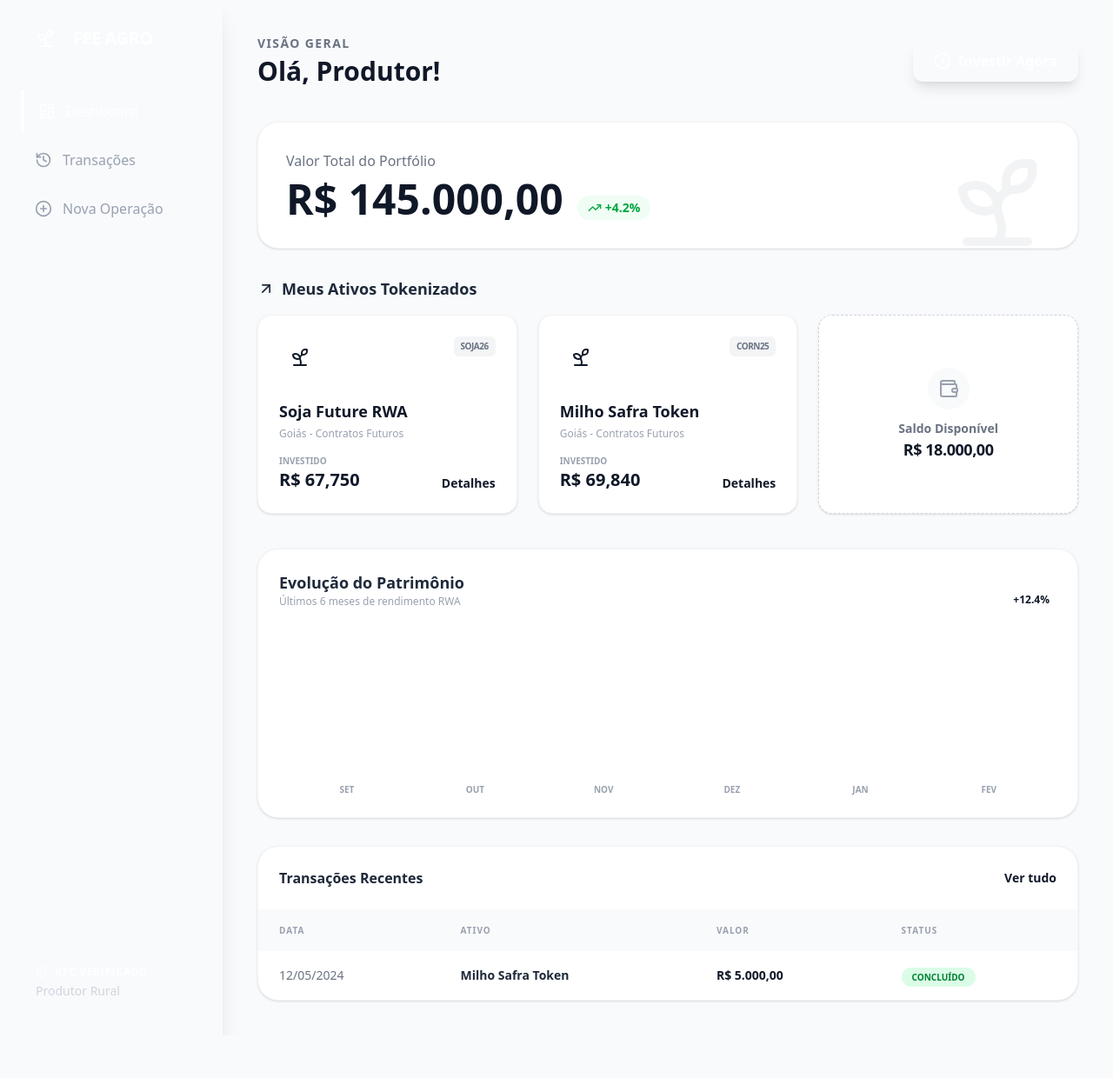
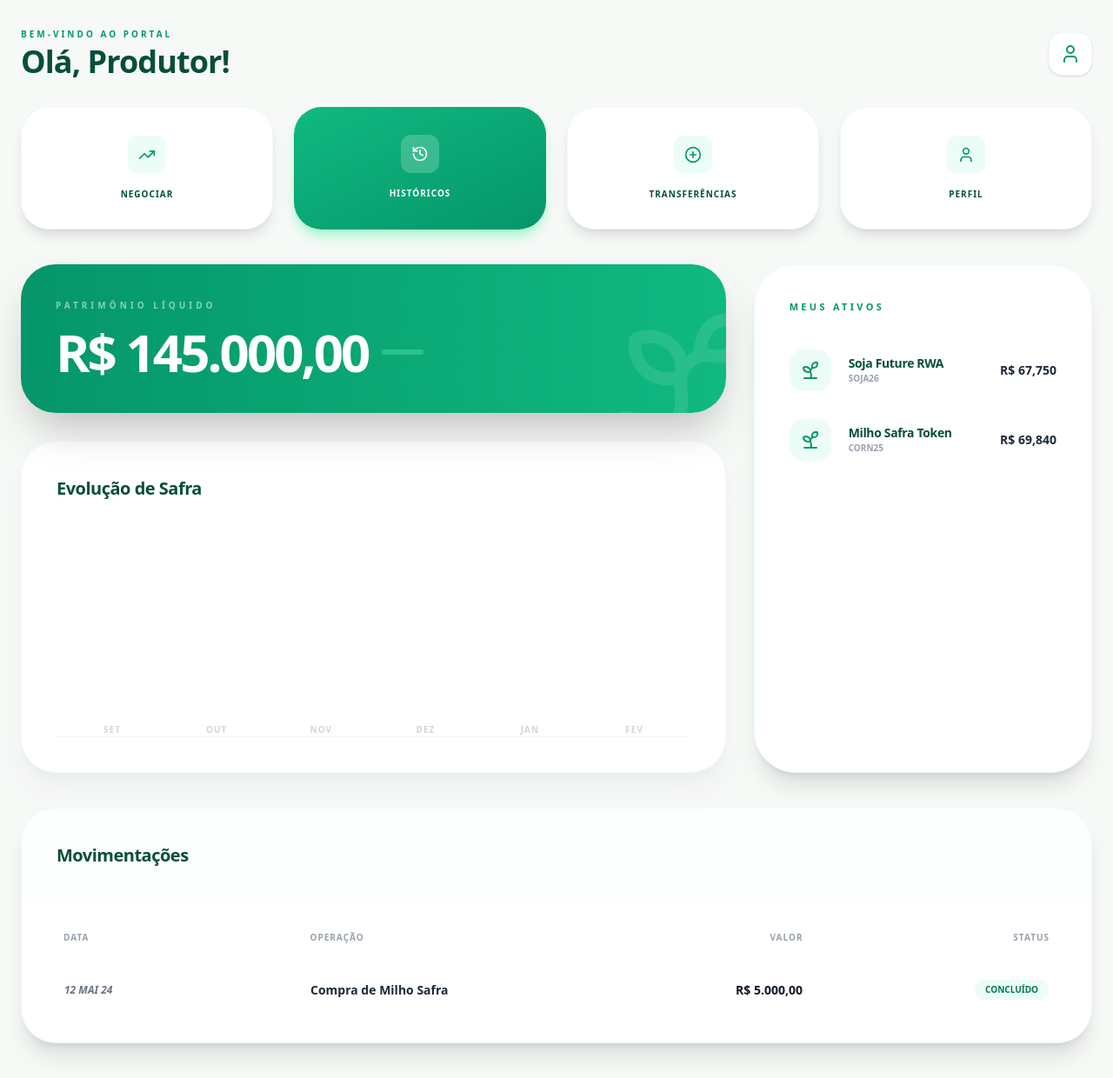
Before and after one commit to Lucas-lukita/DappFee, a Next.js app: page / in a window 1280 px wide. Shown: the whole page at 87% size. Before the commit the page ends 1191 px from the top, so only its background shows below. Built offline with nearby package versions, Linux system fonts and the light colour scheme.

Commit message:
feat: update navigation menu layout and enhance user interface

```diff
--- a/src/app/page.tsx
+++ b/src/app/page.tsx
@@ -1,179 +1,127 @@
-// src/app/page.tsx
 import { userAccount, portfolio } from '../data/mockData';
-import {
-  Wallet, Sprout, ShieldCheck, TrendingUp,
-  ArrowUpRight, LayoutDashboard, History, PlusCircle
-} from 'lucide-react';
+
+import { Sprout, TrendingUp, History, PlusCircle, User, Search, ArrowUpRight } from 'lucide-react';
 import Link from 'next/link';
 
 export default function Dashboard() {
   return (
-    <div className="min-h-screen bg-[#F8FAFC] flex flex-col md:flex-row font-sans">
-      {/* Sidebar Lateral Moderna */}
-      <aside className="w-full md:w-64 bg-agro-dark text-white p-6 flex flex-col shadow-xl">
-        <div className="flex items-center gap-3 mb-10 px-2">
-          <div className="bg-agro-primary p-2 rounded-lg">
-            <Sprout size={24} className="text-white" />
+    <div className="min-h-screen bg-[#F7F9F7] font-sans text-gray-900 pb-10">
+      {/* Header Minimalista e Elegante */}
+      <header className="max-w-7xl mx-auto px-6 py-8 flex justify-between items-center">
+        <div className="flex flex-col">
+          <span className="text-[10px] font-black text-emerald-600 uppercase tracking-[0.3em] mb-1">BEM-VINDO AO PORTAL</span>
+          <h3 className="text-4xl font-black text-[#064E3B] tracking-tight">Olá, Produtor!</h3>
         </div>
-          <h1 className="text-xl font-bold tracking-tight">FEE AGRO</h1>
+        <div className="flex items-center gap-4">
+          <div className="bg-white p-3 rounded-2xl shadow-sm border border-emerald-50">
+            <User size={24} className="text-emerald-600" />
           </div>
-
-        <nav className="space-y-2 flex-1">
-          <Link href="/" className="flex items-center gap-3 py-3 px-4 bg-agro-primary/20 border-l-4 border-agro-primary rounded-r-md transition-all">
-            <LayoutDashboard size={20} />
-            <span className="font-medium">Dashboard</span>
-          </Link>
-          <Link href="/transacoes" className="flex items-center gap-3 py-3 px-4 text-gray-400 hover:text-white hover:bg-white/5 transition-all rounded-md">
-            <History size={20} />
-            <span>Transações</span>
-          </Link>
-          <Link href="/nova-operacao" className="flex items-center gap-3 py-3 px-4 text-gray-400 hover:text-white hover:bg-white/5 transition-all rounded-md">
-            <PlusCircle size={20} />
-            <span>Nova Operação</span>
-          </Link>
-        </nav>
-
-        <div className="mt-auto p-4 bg-white/5 rounded-xl border border-white/10">
-          <div className="flex items-center gap-2 text-xs text-agro-primary mb-1">
-            <ShieldCheck size={14} />
-            <span className="font-bold uppercase tracking-wider">KYC Verificado</span>
-          </div>
-          <p className="text-sm font-medium text-gray-300">{userAccount.ownerName}</p>
-        </div>
-      </aside>
-
-      {/* Área Principal */}
-      <main className="flex-1 p-6 md:p-10 overflow-y-auto">
-        {/* Header Superior */}
-        <header className="flex flex-col md:flex-row md:items-center justify-between gap-4 mb-10">
-          <div>
-            <h2 className="text-sm font-bold text-gray-500 uppercase tracking-widest mb-1">Visão Geral</h2>
-            <h3 className="text-3xl font-extrabold text-gray-900">Olá, Produtor!</h3>
-          </div>
-          <div className="flex gap-3">
-            <Link href="/nova-operacao" className="bg-agro-primary hover:bg-agro-dark text-white px-6 py-3 rounded-xl font-bold transition-all shadow-lg shadow-agro-primary/20 flex items-center gap-2">
-              <PlusCircle size={20} /> Investir Agora
-            </Link>
         </div>
       </header>
 
-        {/* Card de Valor Total em Destaque */}
-        <section className="bg-white p-8 rounded-3xl shadow-sm border border-gray-100 mb-8 relative overflow-hidden">
+      <main className="max-w-7xl mx-auto px-6">
+        {/* Menu de Navegação em Cards (Inspirado na sua imagem) */}
+        <section className="grid grid-cols-2 lg:grid-cols-4 gap-6 mb-10">
+          {[
+            { label: 'Negociar', icon: <TrendingUp size={20} />, path: '/negociar', active: false },
+            { label: 'Históricos', icon: <History size={20} />, path: '/transacoes', active: true },
+            { label: 'Transferências', icon: <PlusCircle size={20} />, path: '/nova-operacao', active: false },
+            { label: 'Perfil', icon: <User size={20} />, path: '#', active: false },
+          ].map((item, idx) => (
+            <Link
+              key={idx}
+              href={item.path}
+              className={`p-8 rounded-[2rem] shadow-lg flex flex-col items-center gap-4 transition-all hover:-translate-y-1 ${
+                item.active
+                ? 'bg-gradient-to-br from-[#10B981] to-[#059669] text-white shadow-emerald-200'
+                : 'bg-white text-emerald-900 border border-emerald-50 hover:border-emerald-200'
+              }`}
+            >
+              <div className={`p-3 rounded-xl ${item.active ? 'bg-white/20' : 'bg-emerald-50 text-emerald-600'}`}>
+                {item.icon}
+              </div>
+              <span className="text-[10px] font-black uppercase tracking-widest">{item.label}</span>
+            </Link>
+          ))}
+        </section>
+
+        <div className="grid grid-cols-1 lg:grid-cols-12 gap-8 items-start">
+          <div className="lg:col-span-8 space-y-8">
+            {/* Card de Patrimônio (Verde Intenso para quebrar o branco) */}
+            <section className="bg-gradient-to-r from-[#059669] to-[#10B981] p-10 rounded-[2.5rem] shadow-2xl relative overflow-hidden text-white">
               <div className="relative z-10">
-            <p className="text-gray-500 font-medium mb-2">Valor Total do Portfólio</p>
-            <div className="flex items-baseline gap-4">
-              <h2 className="text-5xl font-black text-gray-900">
+                <p className="text-emerald-100/60 text-[10px] font-black uppercase tracking-[0.4em] mb-4">PATRIMÔNIO LÍQUIDO</p>
+                <div className="flex items-center gap-4">
+                  <h2 className="text-6xl font-black tracking-tighter">
                     R$ {userAccount.balance.toLocaleString('pt-BR', { minimumFractionDigits: 2 })}
                   </h2>
-              <span className="text-green-600 bg-green-50 px-3 py-1 rounded-full text-sm font-bold flex items-center gap-1">
-                <TrendingUp size={16} /> +4.2%
-              </span>
+                  <div className="w-12 h-1.5 bg-emerald-300/40 rounded-full" />
                 </div>
               </div>
-          {/* Decoração sutil ao fundo */}
-          <div className="absolute top-0 right-0 p-8 opacity-5">
-            <Sprout size={120} />
-          </div>
+              <Sprout size={180} className="absolute -bottom-10 -right-10 opacity-10 text-white rotate-12" />
             </section>
 
-        {/* Grid de Ativos RWA */}
-        <h3 className="text-lg font-bold text-gray-800 mb-4 flex items-center gap-2">
-          <ArrowUpRight size={20} className="text-agro-primary" /> Meus Ativos Tokenizados
-        </h3>
-        <div className="grid grid-cols-1 md:grid-cols-2 lg:grid-cols-3 gap-6 mb-10">
-          {portfolio.map((item) => (
-            <div key={item.symbol} className="bg-white p-6 rounded-2xl shadow-sm border border-gray-100 hover:border-agro-primary/30 transition-all group">
-              <div className="flex justify-between items-start mb-6">
-                <div className="p-3 bg-agro-light/30 text-agro-dark rounded-xl group-hover:bg-agro-primary group-hover:text-white transition-colors">
-                  <Sprout size={24} />
-                </div>
-                <span className="text-[10px] font-bold bg-gray-100 text-gray-500 px-2 py-1 rounded-md uppercase tracking-tighter">
-                  {item.symbol}
-                </span>
-              </div>
-              <h4 className="text-lg font-bold text-gray-900 mb-1">{item.asset}</h4>
-              <p className="text-xs text-gray-400 mb-4">Goiás - Contratos Futuros</p>
-              <div className="flex justify-between items-end">
-                <div>
-                  <p className="text-[10px] text-gray-400 uppercase font-bold">Investido</p>
-                  <p className="text-xl font-black text-agro-dark">R$ {item.total.toLocaleString()}</p>
-                </div>
-                <button className="text-agro-primary font-bold text-sm hover:underline">Detalhes</button>
-              </div>
-            </div>
-          ))}
-
-          {/* Card de Saldo em Dinheiro */}
-          <div className="bg-white p-6 rounded-2xl shadow-sm border border-dashed border-gray-300 flex flex-col justify-center items-center text-center group hover:bg-agro-light/10 transition-all cursor-pointer">
-            <div className="p-3 bg-gray-50 text-gray-400 rounded-full mb-3 group-hover:scale-110 transition-transform">
-              <Wallet size={24} />
-            </div>
-            <p className="text-sm font-bold text-gray-500">Saldo Disponível</p>
-            <p className="text-lg font-black text-gray-900 tracking-tight">R$ 18.000,00</p>
-          </div>
-        </div>
-        {/* Seção do Gráfico */}
-<section className="bg-white p-6 rounded-3xl shadow-sm border border-gray-100 mb-8">
-  <div className="flex justify-between items-end mb-6">
-    <div>
-      <h3 className="text-lg font-bold text-gray-800">Evolução do Patrimônio</h3>
-      <p className="text-xs text-gray-400 font-medium">Últimos 6 meses de rendimento RWA</p>
-    </div>
-    <div className="text-right">
-      <span className="text-xs font-bold text-agro-primary bg-agro-light/20 px-2 py-1 rounded">+12.4%</span>
-    </div>
-  </div>
-
-  <div className="flex items-end justify-between h-48 gap-2 px-2">
-    {[
-      { m: 'Set', v: 40 }, { m: 'Out', v: 65 }, { m: 'Nov', v: 45 },
-      { m: 'Dez', v: 90 }, { m: 'Jan', v: 75 }, { m: 'Fev', v: 100 }
-    ].map((data, i) => (
-      <div key={i} className="flex-1 flex flex-col items-center gap-2 group">
-        <div
-          style={{ height: `${data.v}%` }}
-          className="w-full bg-agro-primary/10 group-hover:bg-agro-accent rounded-t-lg transition-all duration-500 relative"
-        >
-          <div className="absolute -top-8 left-1/2 -translate-x-1/2 bg-gray-800 text-white text-[10px] py-1 px-2 rounded opacity-0 group-hover:opacity-100 transition-opacity">
-            {data.v}%
-          </div>
-        </div>
-        <span className="text-[10px] font-bold text-gray-400 uppercase">{data.m}</span>
+            {/* Gráfico de Evolução (Com grid discreto) */}
+            <section className="bg-white p-10 rounded-[2.5rem] shadow-xl shadow-gray-200/50 border border-emerald-50">
+              <h3 className="text-xl font-black text-[#064E3B] mb-12 tracking-tight">Evolução de Safra</h3>
+              <div className="flex items-end justify-between h-56 gap-2 px-2 border-b border-gray-100">
+                {['SET', 'OUT', 'NOV', 'DEZ', 'JAN', 'FEV'].map((mes, i) => (
+                  <div key={i} className="flex-1 flex flex-col items-center gap-4 group">
+                    <span className="text-[10px] font-black text-gray-300 uppercase tracking-widest group-hover:text-emerald-600 transition-colors">{mes}</span>
                   </div>
                 ))}
               </div>
             </section>
+          </div>
 
-        {/* Tabela de Transações Recentes (UX de Dashboard Sênior) */}
-        <div className="bg-white rounded-3xl shadow-sm border border-gray-100 overflow-hidden">
-          <div className="p-6 border-b border-gray-50 flex justify-between items-center">
-            <h3 className="font-bold text-gray-800">Transações Recentes</h3>
-            <Link href="/transacoes" className="text-sm text-agro-primary font-bold hover:underline">Ver tudo</Link>
+          {/* Seção Lateral: Ativos (Inspirado na sua imagem) */}
+          <div className="lg:col-span-4 h-full">
+            <div className="bg-white p-10 rounded-[3rem] shadow-xl border border-emerald-50 h-full">
+              <h3 className="text-[11px] font-black text-emerald-600 uppercase tracking-[0.3em] mb-10">MEUS ATIVOS</h3>
+              <div className="space-y-8">
+                {portfolio.map((item, idx) => (
+                  <div key={idx} className="flex items-center justify-between group">
+                    <div className="flex items-center gap-5">
+                      <div className="p-3 bg-emerald-50 rounded-2xl text-emerald-600 group-hover:bg-emerald-600 group-hover:text-white transition-all">
+                        <Sprout size={24} />
                       </div>
-          <div className="overflow-x-auto">
-            <table className="w-full text-left">
-              <thead>
-                <tr className="bg-gray-50 text-[10px] uppercase tracking-widest text-gray-400 font-black">
-                  <th className="px-6 py-4">Data</th>
-                  <th className="px-6 py-4">Ativo</th>
-                  <th className="px-6 py-4">Valor</th>
-                  <th className="px-6 py-4">Status</th>
-                </tr>
-              </thead>
-              <tbody className="divide-y divide-gray-50">
-                <tr className="hover:bg-gray-50 transition-colors">
-                  <td className="px-6 py-4 text-sm text-gray-500 font-medium">12/05/2024</td>
-                  <td className="px-6 py-4 text-sm font-bold text-gray-800">Milho Safra Token</td>
-                  <td className="px-6 py-4 text-sm font-black text-gray-900">R$ 5.000,00</td>
-                  <td className="px-6 py-4">
-                    <span className="px-3 py-1 bg-green-100 text-green-700 text-[10px] font-black rounded-full uppercase">Concluído</span>
-                  </td>
-                </tr>
-                {/* Repetir para outros mocks se quiser... */}
-              </tbody>
-            </table>
+                      <div>
+                        <p className="text-sm font-black text-[#064E3B] tracking-tight">{item.asset}</p>
+                        <p className="text-[10px] text-gray-400 font-bold uppercase">{item.symbol}</p>
                       </div>
                     </div>
+                    <p className="text-sm font-black text-gray-800">R$ {item.total.toLocaleString()}</p>
+                  </div>
+                ))}
+              </div>
+            </div>
+          </div>
+        </div>
+
+        {/* Movimentações (Design de Tabela Limpa) */}
+        <section className="mt-10 bg-white rounded-[2.5rem] shadow-xl border border-emerald-50 overflow-hidden">
+          <div className="p-10 border-b border-gray-50 flex justify-between items-center bg-gray-50/30">
+            <h3 className="text-xl font-black text-[#064E3B] tracking-tight">Movimentações</h3>
+          </div>
+          <div className="p-8">
+            <div className="grid grid-cols-4 text-[10px] font-black text-gray-400 uppercase tracking-widest mb-6 px-4">
+              <span>DATA</span>
+              <span>OPERAÇÃO</span>
+              <span className="text-right">VALOR</span>
+              <span className="text-right">STATUS</span>
+            </div>
+            <div className="space-y-4">
+              <div className="grid grid-cols-4 items-center p-4 rounded-2xl hover:bg-emerald-50/50 transition-colors px-4 border border-transparent hover:border-emerald-100">
+                <span className="text-xs font-bold text-gray-500 italic">12 MAI 24</span>
+                <span className="text-sm font-black text-gray-800">Compra de Milho Safra</span>
+                <span className="text-sm font-black text-gray-900 text-right">R$ 5.000,00</span>
+                <div className="flex justify-end">
+                  <span className="px-3 py-1 bg-emerald-50 text-emerald-700 text-[10px] font-black rounded-full uppercase">Concluído</span>
+                </div>
+              </div>
+            </div>
+          </div>
+        </section>
       </main>
     </div>
   );
--- a/tailwind.config.ts
+++ b/tailwind.config.ts
@@ -9,8 +9,8 @@ const config: Config = {
       colors: {
         agro: {
           primary: '#1B2C1B', // Verde Esmeralda
-          accent: '#C5A059',
-          bg: '#F4F7F5 ',
+          accent: '#16502D',
+          bg: '#F0F7F2',
         }
       },
     },
```
Lines whose indentation alone changed are shown as unchanged.
